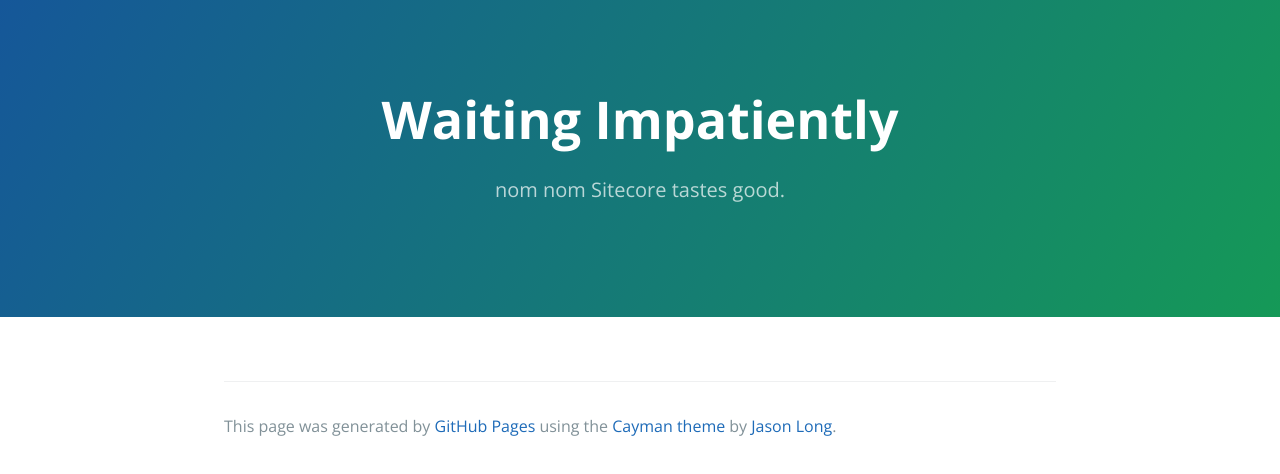
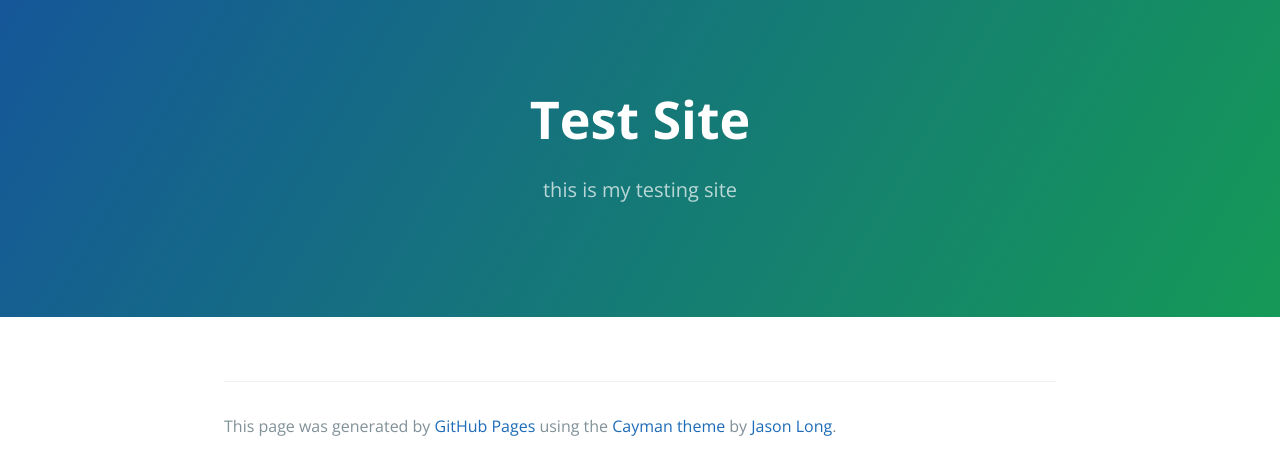
Before and after one commit to dnstommy/dnstommy.github.io, a plain HTML site: page fxm.html in a window 1280 px wide. Drawn offline with nearby package versions, Linux system fonts and the light colour scheme.

Commit message:
fxm update

```diff
--- a/fxm.html
+++ b/fxm.html
@@ -11,8 +11,8 @@
   </head>
   <body>
     <section class="page-header">
-      <h1 class="project-name">Waiting Impatiently</h1>
-      <h2 class="project-tagline">nom nom Sitecore tastes good.</h2>
+      <h1 class="project-name">Test Site</h1>
+      <h2 class="project-tagline">this is my testing site</h2>
     </section>
 
     <section class="main-content">
```
